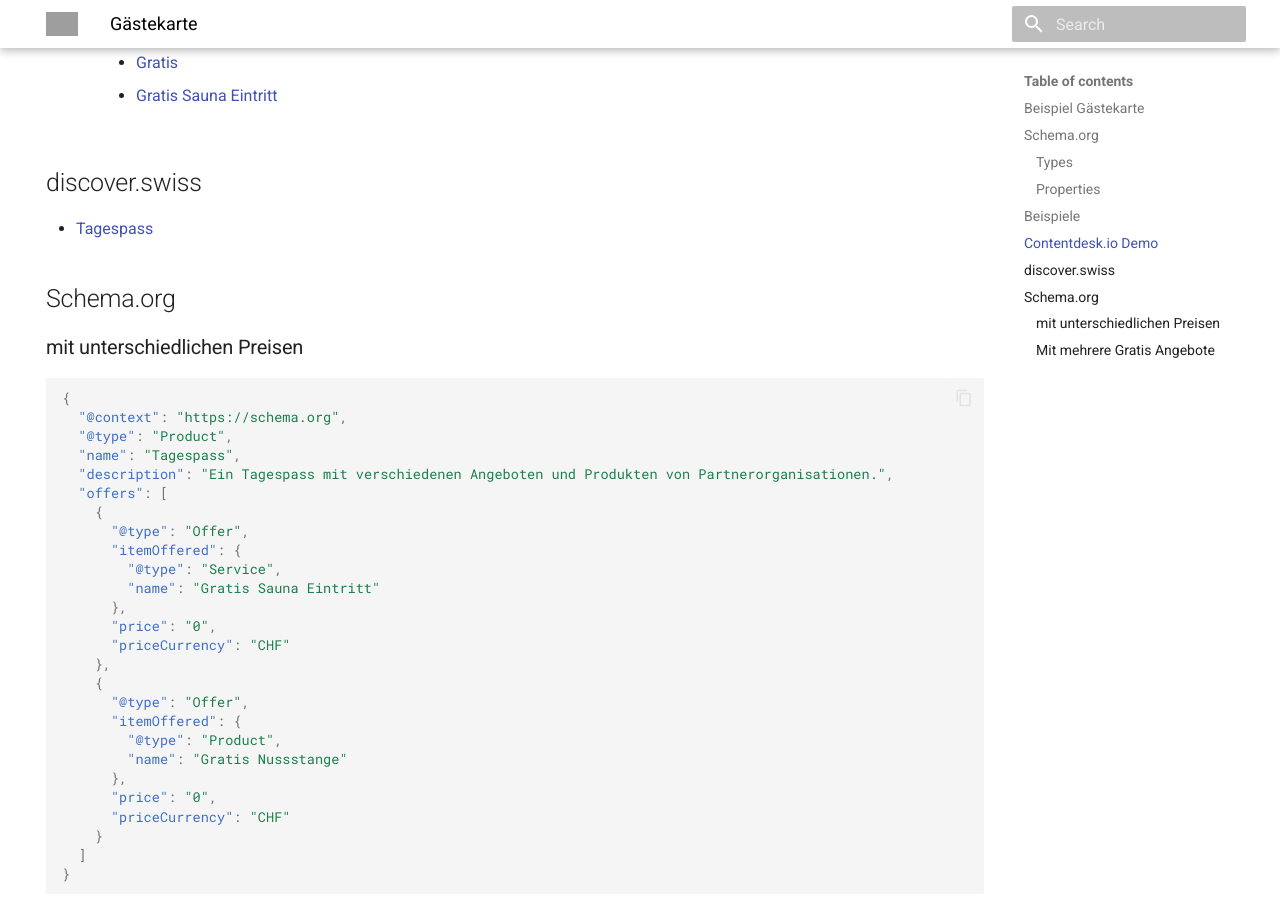
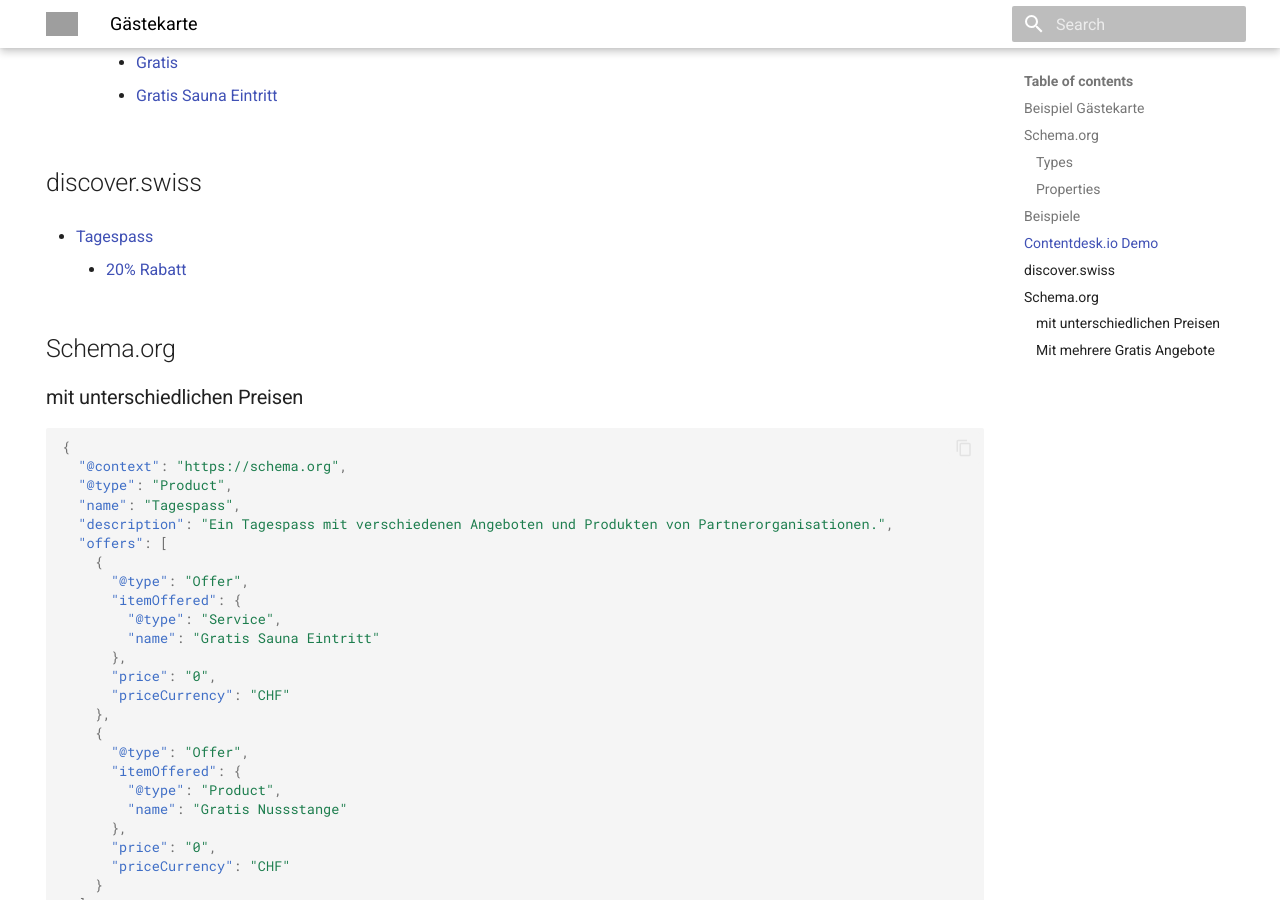
Before and after one commit to tsolenthaler/docs.contentdesk.io, an MkDocs documentation site: the page built from docs/concepts/gaestekarte.md, in a window 1280 px wide and 900 px high, scrolled down 1672 px. Built offline with MkDocs 1.6.1 and Material for MkDocs 9.7.7, drawn with Linux system fonts in a browser that asks for light colours; grey boxes are pictures that could not be loaded.

```diff
--- a/docs/concepts/gaestekarte.md
+++ b/docs/concepts/gaestekarte.md
@@ -82,6 +82,8 @@
 
 - [Tagespass](https://partner-test.discover.swiss/infocenter/details/Product/ctd_74589a84-bfb9-4fcb-a086-a349ba10205d?tab=0)
 
+    * [20% Rabatt](https://partner-test.discover.swiss/infocenter/details/Product/ctd_07314839-1d34-4205-bee2-8615d8e44fa8?tab=0)
+
 ## Schema.org
 
 ### mit unterschiedlichen Preisen
```
